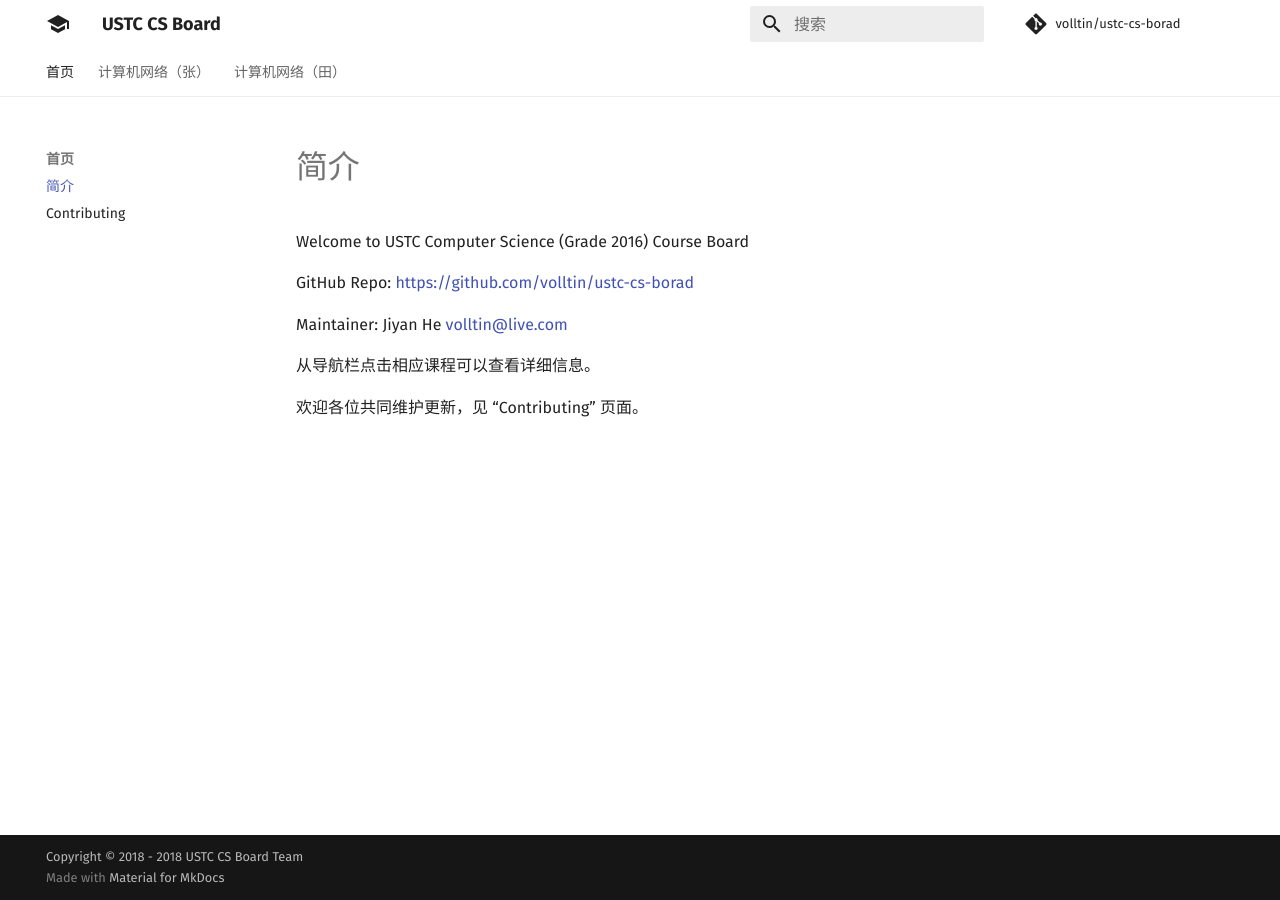
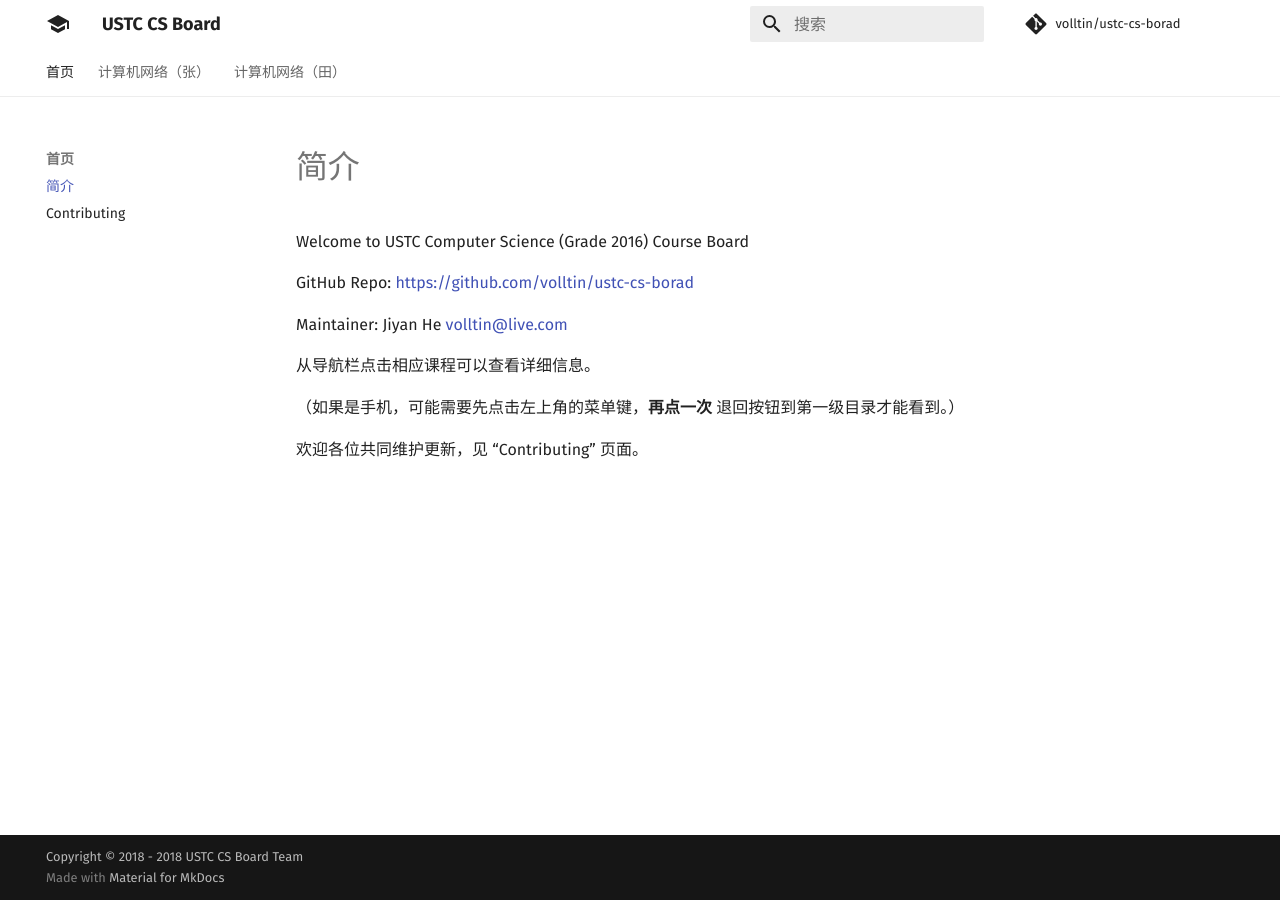
Before and after one commit to volltin/ustc-cs-board, an MkDocs documentation site: the page built from docs/index.md, in a window 1280 px wide. Built offline with MkDocs 1.6.1 and Material for MkDocs 9.7.7, drawn with Linux system fonts in a browser that asks for light colours; comment, search, counter and statistics services are not loaded; old or Windows-style settings are respelled for this version of MkDocs.

Commit message:
add instr

```diff
--- a/docs/index.md
+++ b/docs/index.md
@@ -6,4 +6,6 @@ Maintainer: Jiyan He <volltin@live.com>
 
 从导航栏点击相应课程可以查看详细信息。
 
+（如果是手机，可能需要先点击左上角的菜单键，**再点一次** 退回按钮到第一级目录才能看到。）
+
 欢迎各位共同维护更新，见 “Contributing” 页面。
```
